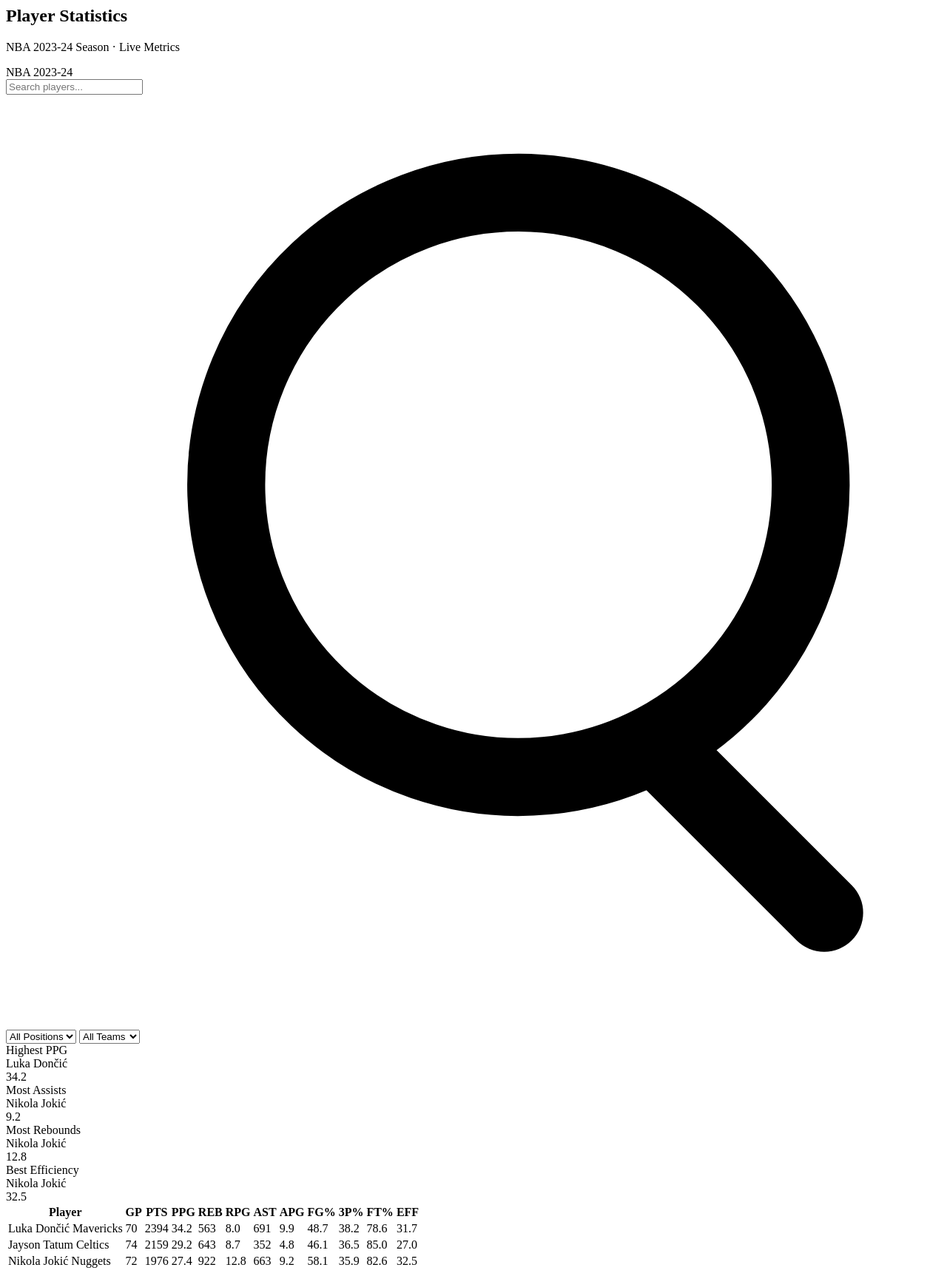
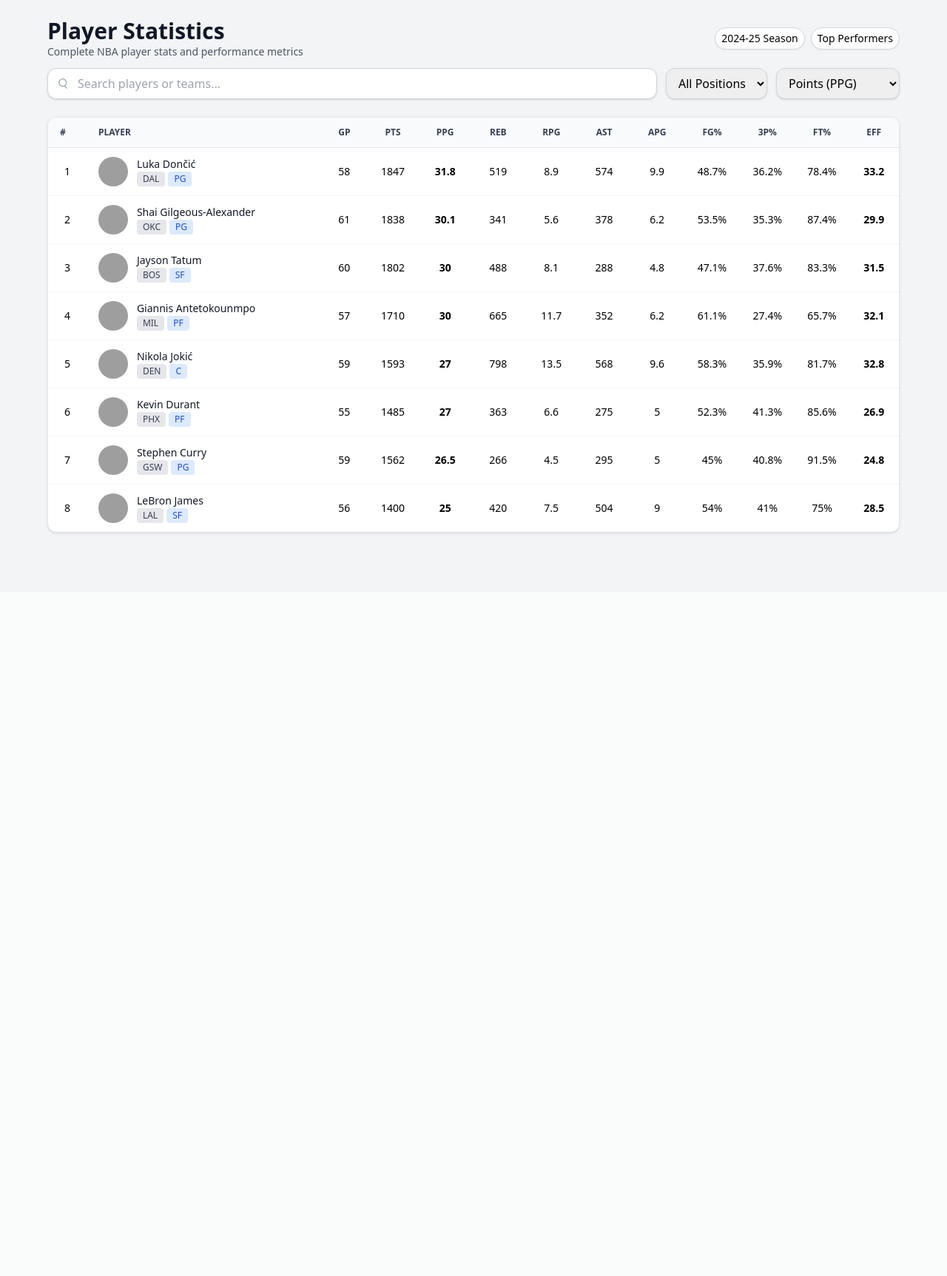
Before and after one commit to whatnothing1/Flask_PWA_Programming_For_The_Web_Task_Template, a Flask app: page /players in a window 1280 px wide. Shown: the whole page at 74% size. After the commit the page ends 722 px from the top, so only its background shows below. Run offline with Flask 3, Linux system fonts and the light colour scheme; some libraries are stand-ins or nearby versions; grey boxes are pictures that could not be loaded.

Commit message:
added filters and finsihd styling payerd page

```diff
--- a/templates/partials/players.html
+++ b/templates/partials/players.html
@@ -1,139 +1,147 @@
-<div class="bg-gray-50 p-8 min-h-screen">
-  <div class="w-full max-w-7xl mx-auto">
+<!DOCTYPE html>
+<html lang="en">
+<head>
+  <meta charset="UTF-8" />
+  <meta name="viewport" content="width=device-width, initial-scale=1.0" />
+  <title>Players</title>
+  <script src="https://cdn.tailwindcss.com"></script>
+</head>
+<body class="bg-gray-100 min-h-screen p-6">
+  <div class="max-w-6xl mx-auto space-y-6">
     <!-- Page Header -->
-    <div class="flex items-center justify-between mb-6">
+    <div class="flex flex-col space-y-3">
+      <div class="flex justify-between items-center">
         <div>
-        <h2 class="text-2xl font-bold text-gray-900">Player Statistics</h2>
-        <p class="text-sm text-gray-600">NBA 2023-24 Season · Live Metrics</p>
+          <h1 class="text-3xl font-semibold text-gray-900">Player Statistics</h1>
+          <p class="text-gray-600 text-sm">Complete NBA player stats and performance metrics</p>
         </div>
-      <div class="flex space-x-2">
-        <span class="bg-blue-100 text-blue-800 px-2 py-1 rounded-full text-xs font-semibold">NBA</span>
-        <span class="bg-green-100 text-green-800 px-2 py-1 rounded-full text-xs font-semibold">2023-24</span>
+        <div class="flex gap-2">
+          <span class="px-2 py-1 text-sm rounded-full border border-gray-300 bg-white shadow-sm">2024-25 Season</span>
+          <span class="px-2 py-1 text-sm rounded-full border border-gray-300 bg-white shadow-sm">Top Performers</span>
         </div>
       </div>
 
-    <!-- Filters Row -->
-    <div class="flex flex-col sm:flex-row gap-4 mb-8">
+      <!-- Search + Filters -->
+      <div class="flex flex-col sm:flex-row gap-3">
         <div class="relative flex-1">
-        <input type="text" placeholder="Search players..."
-          class="rounded-lg shadow-sm pl-10 py-2 border border-gray-300 w-full focus:outline-none focus:ring-2 focus:ring-blue-400" />
-        <svg class="w-5 h-5 text-gray-400 absolute left-3 top-1/2 -translate-y-1/2 pointer-events-none"
+          <input id="searchInput" type="text" placeholder="Search players or teams..."
+            class="w-full rounded-xl border border-gray-300 pl-10 pr-3 py-2 shadow focus:ring-2 focus:ring-blue-500 focus:outline-none transition" />
+          <svg class="w-4 h-4 text-gray-400 absolute left-3 top-1/2 -translate-y-1/2"
             fill="none" stroke="currentColor" stroke-width="2" viewBox="0 0 24 24">
             <path stroke-linecap="round" stroke-linejoin="round"
-                d="M21 21l-4.35-4.35m0 0A7.5 7.5 0 1110.5 3a7.5 7.5 0 016.15 13.65z"></path>
+              d="M21 21l-4.35-4.35m0 0A7.5 7.5 0 1110.5 3a7.5 7.5 0 016.15 13.65z" />
           </svg>
         </div>
-      <select class="rounded-lg shadow-sm py-2 px-3 border border-gray-300 focus:ring-2 focus:ring-blue-400">
-        <option>All Positions</option>
-        <option>Guard</option>
-        <option>Forward</option>
-        <option>Center</option>
+        <select id="positionFilter" class="rounded-xl border border-gray-300 py-2 px-3 shadow focus:ring-2 focus:ring-blue-500">
+          <option value="all">All Positions</option>
+          <option value="PG">PG</option>
+          <option value="SG">SG</option>
+          <option value="SF">SF</option>
+          <option value="PF">PF</option>
+          <option value="C">C</option>
         </select>
-      <select class="rounded-lg shadow-sm py-2 px-3 border border-gray-300 focus:ring-2 focus:ring-blue-400">
-        <option>All Teams</option>
-        <option>Mavericks</option>
-        <option>Celtics</option>
-        <option>Nuggets</option>
+        <select id="sortBy" class="rounded-xl border border-gray-300 py-2 px-3 shadow focus:ring-2 focus:ring-blue-500">
+          <option value="ppg">Points (PPG)</option>
+          <option value="rpg">Rebounds (RPG)</option>
+          <option value="apg">Assists (APG)</option>
+          <option value="efficiency">Efficiency</option>
+          <option value="name">Name (A–Z)</option>
         </select>
-    </div>
-
-    <!-- Quick Stats Row -->
-    <div class="grid grid-cols-1 sm:grid-cols-2 lg:grid-cols-4 gap-6 mb-8">
-      <div class="bg-white shadow-md rounded-xl p-6 text-center">
-        <div class="text-sm text-gray-500 mb-2">Highest PPG</div>
-        <div class="text-2xl font-bold text-blue-700 mb-1">Luka Dončić</div>
-        <div class="text-lg text-gray-700">34.2</div>
-      </div>
-      <div class="bg-white shadow-md rounded-xl p-6 text-center">
-        <div class="text-sm text-gray-500 mb-2">Most Assists</div>
-        <div class="text-2xl font-bold text-green-700 mb-1">Nikola Jokić</div>
-        <div class="text-lg text-gray-700">9.2</div>
-      </div>
-      <div class="bg-white shadow-md rounded-xl p-6 text-center">
-        <div class="text-sm text-gray-500 mb-2">Most Rebounds</div>
-        <div class="text-2xl font-bold text-purple-700 mb-1">Nikola Jokić</div>
-        <div class="text-lg text-gray-700">12.8</div>
-      </div>
-      <div class="bg-white shadow-md rounded-xl p-6 text-center">
-        <div class="text-sm text-gray-500 mb-2">Best Efficiency</div>
-        <div class="text-2xl font-bold text-yellow-700 mb-1">Nikola Jokić</div>
-        <div class="text-lg text-gray-700">32.5</div>
       </div>
     </div>
 
-    <!-- Player Stats Table -->
-    <div class="overflow-x-auto rounded-lg shadow bg-white">
+    <!-- Players Table -->
+    <div class="overflow-x-auto rounded-xl shadow bg-white border border-gray-200">
       <table class="min-w-full divide-y divide-gray-200 text-sm">
-        <thead>
-          <tr class="bg-gray-100 text-gray-900">
-            <th class="py-3 px-6 text-left font-semibold">Player</th>
-            <th class="py-3 px-6 font-semibold text-center">GP</th>
-            <th class="py-3 px-6 font-semibold text-center">PTS</th>
-            <th class="py-3 px-6 font-semibold text-center">PPG</th>
-            <th class="py-3 px-6 font-semibold text-center">REB</th>
-            <th class="py-3 px-6 font-semibold text-center">RPG</th>
-            <th class="py-3 px-6 font-semibold text-center">AST</th>
-            <th class="py-3 px-6 font-semibold text-center">APG</th>
-            <th class="py-3 px-6 font-semibold text-center">FG%</th>
-            <th class="py-3 px-6 font-semibold text-center">3P%</th>
-            <th class="py-3 px-6 font-semibold text-center">FT%</th>
-            <th class="py-3 px-6 font-semibold text-center">EFF</th>
+        <thead class="bg-gray-50">
+          <tr class="text-gray-700 text-xs uppercase">
+            <th class="py-3 px-4 text-left">#</th>
+            <th class="py-3 px-4 text-left">Player</th>
+            <th class="py-3 px-4 text-center">GP</th>
+            <th class="py-3 px-4 text-center">PTS</th>
+            <th class="py-3 px-4 text-center">PPG</th>
+            <th class="py-3 px-4 text-center">REB</th>
+            <th class="py-3 px-4 text-center">RPG</th>
+            <th class="py-3 px-4 text-center">AST</th>
+            <th class="py-3 px-4 text-center">APG</th>
+            <th class="py-3 px-4 text-center">FG%</th>
+            <th class="py-3 px-4 text-center">3P%</th>
+            <th class="py-3 px-4 text-center">FT%</th>
+            <th class="py-3 px-4 text-center">EFF</th>
           </tr>
         </thead>
-        <tbody>
-          <tr class="hover:bg-gray-50">
-            <td class="py-3 px-6 font-bold text-gray-900 flex items-center space-x-2">
-              <span>Luka Dončić</span>
-              <span class="bg-blue-100 text-blue-800 px-2 py-1 rounded-full text-xs font-semibold">Mavericks</span>
-            </td>
-            <td class="py-3 px-6 text-center">70</td>
-            <td class="py-3 px-6 text-center">2394</td>
-            <td class="py-3 px-6 text-center">34.2</td>
-            <td class="py-3 px-6 text-center">563</td>
-            <td class="py-3 px-6 text-center">8.0</td>
-            <td class="py-3 px-6 text-center">691</td>
-            <td class="py-3 px-6 text-center">9.9</td>
-            <td class="py-3 px-6 text-center">48.7</td>
-            <td class="py-3 px-6 text-center">38.2</td>
-            <td class="py-3 px-6 text-center">78.6</td>
-            <td class="py-3 px-6 text-center">31.7</td>
-          </tr>
-          <tr class="hover:bg-gray-50">
-            <td class="py-3 px-6 font-bold text-gray-900 flex items-center space-x-2">
-              <span>Jayson Tatum</span>
-              <span class="bg-blue-100 text-blue-800 px-2 py-1 rounded-full text-xs font-semibold">Celtics</span>
-            </td>
-            <td class="py-3 px-6 text-center">74</td>
-            <td class="py-3 px-6 text-center">2159</td>
-            <td class="py-3 px-6 text-center">29.2</td>
-            <td class="py-3 px-6 text-center">643</td>
-            <td class="py-3 px-6 text-center">8.7</td>
-            <td class="py-3 px-6 text-center">352</td>
-            <td class="py-3 px-6 text-center">4.8</td>
-            <td class="py-3 px-6 text-center">46.1</td>
-            <td class="py-3 px-6 text-center">36.5</td>
-            <td class="py-3 px-6 text-center">85.0</td>
-            <td class="py-3 px-6 text-center">27.0</td>
-          </tr>
-          <tr class="hover:bg-gray-50">
-            <td class="py-3 px-6 font-bold text-gray-900 flex items-center space-x-2">
-              <span>Nikola Jokić</span>
-              <span class="bg-blue-100 text-blue-800 px-2 py-1 rounded-full text-xs font-semibold">Nuggets</span>
-            </td>
-            <td class="py-3 px-6 text-center">72</td>
-            <td class="py-3 px-6 text-center">1976</td>
-            <td class="py-3 px-6 text-center">27.4</td>
-            <td class="py-3 px-6 text-center">922</td>
-            <td class="py-3 px-6 text-center">12.8</td>
-            <td class="py-3 px-6 text-center">663</td>
-            <td class="py-3 px-6 text-center">9.2</td>
-            <td class="py-3 px-6 text-center">58.1</td>
-            <td class="py-3 px-6 text-center">35.9</td>
-            <td class="py-3 px-6 text-center">82.6</td>
-            <td class="py-3 px-6 text-center">32.5</td>
-          </tr>
-        </tbody>
+        <tbody id="playersTable" class="divide-y divide-gray-100"></tbody>
       </table>
     </div>
   </div>
+
+  <script>
+    const players = [
+      {name:"Luka Dončić",team:"DAL",position:"PG",gp:58,pts:1847,ppg:31.8,reb:519,rpg:8.9,ast:574,apg:9.9,fg:48.7,tp:36.2,ft:78.4,eff:33.2,photo:"https://cdn.nba.com/headshots/nba/latest/1040x760/1629029.png"},
+      {name:"Jayson Tatum",team:"BOS",position:"SF",gp:60,pts:1802,ppg:30.0,reb:488,rpg:8.1,ast:288,apg:4.8,fg:47.1,tp:37.6,ft:83.3,eff:31.5,photo:"https://cdn.nba.com/headshots/nba/latest/1040x760/1628369.png"},
+      {name:"Nikola Jokić",team:"DEN",position:"C",gp:59,pts:1593,ppg:27.0,reb:798,rpg:13.5,ast:568,apg:9.6,fg:58.3,tp:35.9,ft:81.7,eff:32.8,photo:"https://cdn.nba.com/headshots/nba/latest/1040x760/203999.png"},
+      {name:"Shai Gilgeous-Alexander",team:"OKC",position:"PG",gp:61,pts:1838,ppg:30.1,reb:341,rpg:5.6,ast:378,apg:6.2,fg:53.5,tp:35.3,ft:87.4,eff:29.9,photo:"https://cdn.nba.com/headshots/nba/latest/1040x760/1628983.png"},
+      {name:"Giannis Antetokounmpo",team:"MIL",position:"PF",gp:57,pts:1710,ppg:30.0,reb:665,rpg:11.7,ast:352,apg:6.2,fg:61.1,tp:27.4,ft:65.7,eff:32.1,photo:"https://cdn.nba.com/headshots/nba/latest/1040x760/203507.png"},
+      {name:"LeBron James",team:"LAL",position:"SF",gp:56,pts:1400,ppg:25.0,reb:420,rpg:7.5,ast:504,apg:9.0,fg:54.0,tp:41.0,ft:75.0,eff:28.5,photo:"https://cdn.nba.com/headshots/nba/latest/1040x760/2544.png"},
+      {name:"Stephen Curry",team:"GSW",position:"PG",gp:59,pts:1562,ppg:26.5,reb:266,rpg:4.5,ast:295,apg:5.0,fg:45.0,tp:40.8,ft:91.5,eff:24.8,photo:"https://cdn.nba.com/headshots/nba/latest/1040x760/201939.png"},
+      {name:"Kevin Durant",team:"PHX",position:"PF",gp:55,pts:1485,ppg:27.0,reb:363,rpg:6.6,ast:275,apg:5.0,fg:52.3,tp:41.3,ft:85.6,eff:26.9,photo:"https://cdn.nba.com/headshots/nba/latest/1040x760/201142.png"},
+    ];
+
+    function renderPlayers() {
+      const search = document.getElementById("searchInput").value.toLowerCase();
+      const posFilter = document.getElementById("positionFilter").value;
+      const sortBy = document.getElementById("sortBy").value;
+
+      let filtered = players.filter(p =>
+        (p.name.toLowerCase().includes(search) || p.team.toLowerCase().includes(search)) &&
+        (posFilter === "all" || p.position === posFilter)
+      );
+
+      filtered.sort((a,b)=>{
+        if(sortBy==="ppg") return b.ppg - a.ppg;
+        if(sortBy==="rpg") return b.rpg - a.rpg;
+        if(sortBy==="apg") return b.apg - a.apg;
+        if(sortBy==="efficiency") return b.eff - a.eff;
+        if(sortBy==="name") return a.name.localeCompare(b.name);
+      });
+
+      const tbody = document.getElementById("playersTable");
+      tbody.innerHTML = "";
+      filtered.forEach((p,i)=>{
+        tbody.innerHTML += `
+          <tr class="hover:bg-gray-50 transition">
+            <td class="py-3 px-4 text-center">${i+1}</td>
+            <td class="py-3 px-4 flex items-center gap-3">
+              <img src="${p.photo}" alt="${p.name}" class="w-10 h-10 rounded-full object-cover" />
+              <div>
+                <div class="font-medium text-gray-900">${p.name}</div>
+                <div class="text-xs flex gap-1">
+                  <span class="bg-gray-200 text-gray-700 px-2 py-0.5 rounded">${p.team}</span>
+                  <span class="bg-blue-100 text-blue-700 px-2 py-0.5 rounded">${p.position}</span>
                 </div>
+              </div>
+            </td>
+            <td class="text-center">${p.gp}</td>
+            <td class="text-center">${p.pts}</td>
+            <td class="text-center font-semibold">${p.ppg}</td>
+            <td class="text-center">${p.reb}</td>
+            <td class="text-center">${p.rpg}</td>
+            <td class="text-center">${p.ast}</td>
+            <td class="text-center">${p.apg}</td>
+            <td class="text-center">${p.fg}%</td>
+            <td class="text-center">${p.tp}%</td>
+            <td class="text-center">${p.ft}%</td>
+            <td class="text-center font-semibold">${p.eff}</td>
+          </tr>
+        `;
+      });
+    }
+
+    document.getElementById("searchInput").addEventListener("input", renderPlayers);
+    document.getElementById("positionFilter").addEventListener("change", renderPlayers);
+    document.getElementById("sortBy").addEventListener("change", renderPlayers);
+
+    renderPlayers();
+  </script>
+</body>
+</html>
```
Lines whose indentation alone changed are shown as unchanged.
